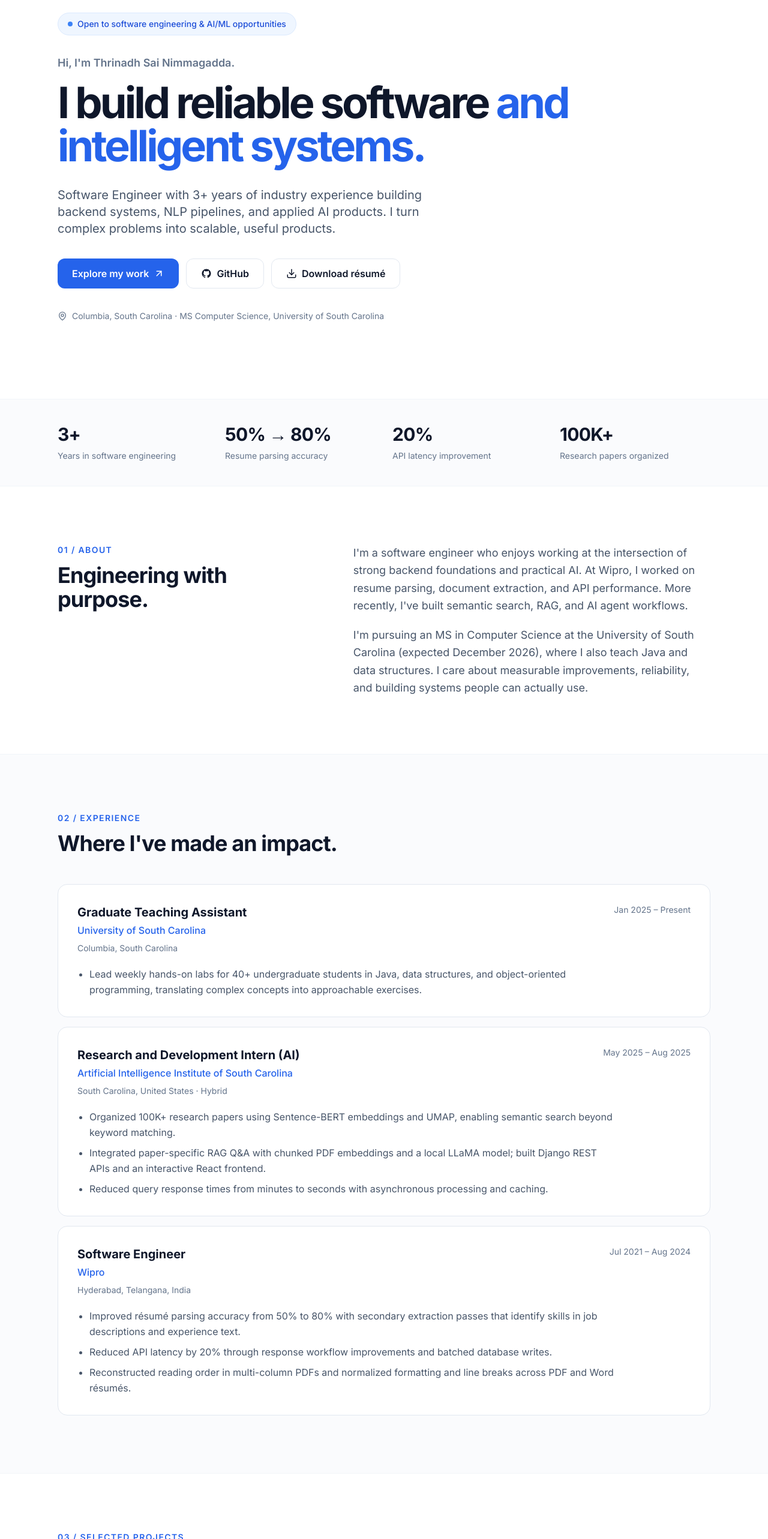
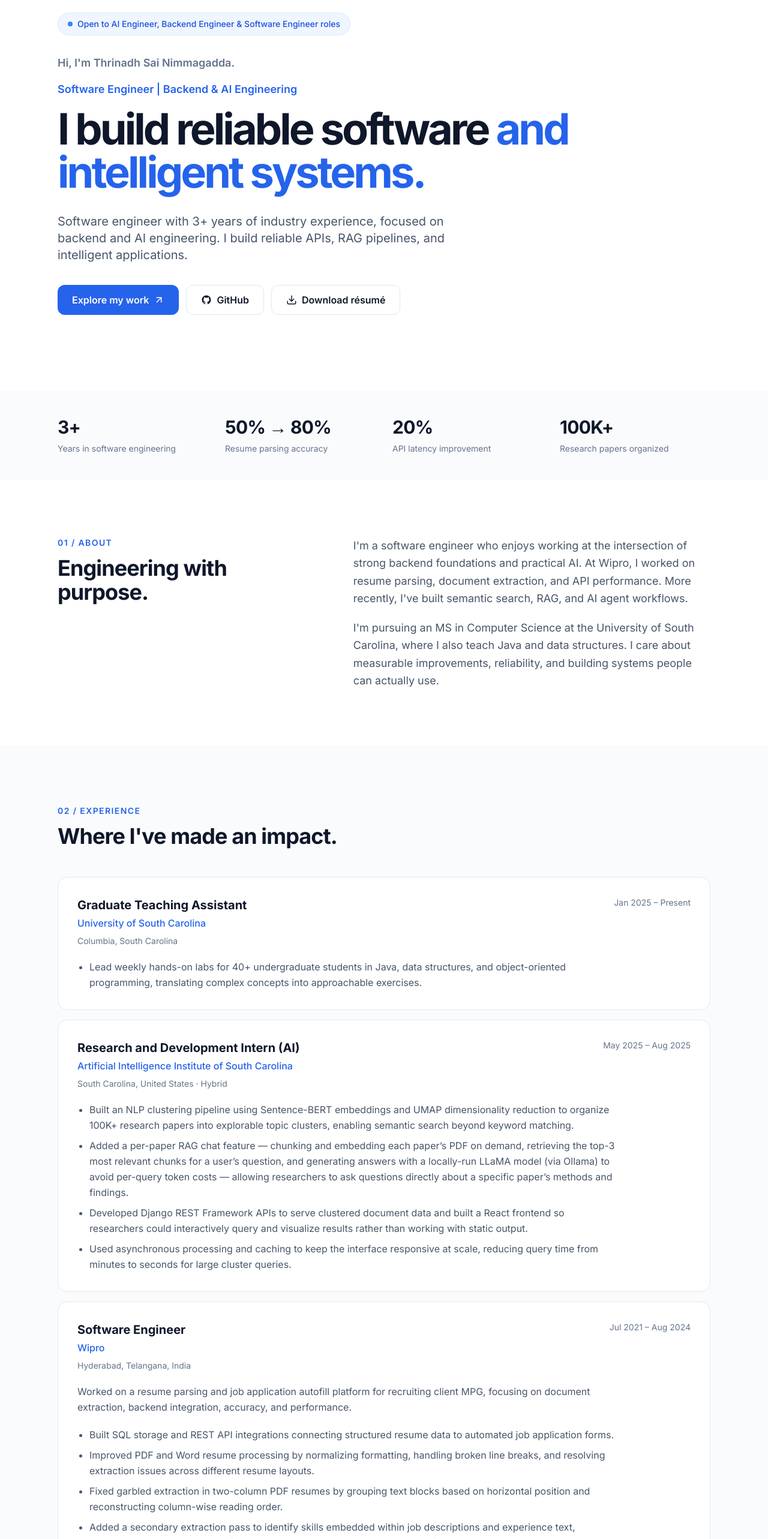
Before and after one commit to thrinadhnimmagadda1/Portfolio, a React (Vite) app: page / in a window 1280 px wide. Shown: the part 180-2746 px from the top of the page at 60% size. Built offline with nearby package versions, Linux system fonts and the light colour scheme.

Commit message:
Refine engineering role focus, skills, and experience copy

```diff
--- a/index.html
+++ b/index.html
@@ -1 +1 @@
-<!doctype html><html lang="en"><head><meta charset="UTF-8"/><meta name="viewport" content="width=device-width,initial-scale=1.0"/><meta name="theme-color" content="#ffffff"/><meta name="description" content="Thrinadh Sai Nimmagadda — Software Engineer building scalable backend systems, applied AI and machine learning products. Explore experience, projects and contact."/><meta property="og:title" content="Thrinadh Sai Nimmagadda | Software Engineer & AI/ML"/><meta property="og:description" content="Software engineering, backend systems, applied AI and ML projects."/><meta property="og:type" content="website"/><title>Thrinadh Sai Nimmagadda | Software Engineer & AI/ML</title></head><body><div id="root"></div><script type="module" src="/src/main.tsx"></script></body></html>
+<!doctype html><html lang="en"><head><meta charset="UTF-8"/><meta name="viewport" content="width=device-width,initial-scale=1.0"/><meta name="theme-color" content="#ffffff"/><meta name="description" content="Thrinadh Sai Nimmagadda — Software Engineer building scalable backend systems, applied AI and machine learning products. Explore experience, projects and contact."/><meta property="og:title" content="Thrinadh Sai Nimmagadda | Software Engineer | Backend & AI Engineering"/><meta property="og:description" content="Software engineering, backend systems, applied AI and ML projects."/><meta property="og:type" content="website"/><title>Thrinadh Sai Nimmagadda | Software Engineer | Backend & AI Engineering</title></head><body><div id="root"></div><script type="module" src="/src/main.tsx"></script></body></html>
--- a/src/App.tsx
+++ b/src/App.tsx
@@ -5,7 +5,6 @@ import {
   Code2,
   BrainCircuit,
   Database,
-  MapPin,
 } from "lucide-react";
 
 import {
@@ -34,6 +33,7 @@ const experiences = experienceData.map((e) => ({
   org: e.company,
   time: e.period,
   location: e.location,
+  summary: e.summary,
   bullets: e.bullets,
 }));
 const skills = skillData.map((s) => ({
@@ -106,20 +106,21 @@ export default function App() {
         >
           <div className="max-w-4xl">
             <div className="inline-flex items-center gap-2 rounded-full bg-blue-50 border border-blue-100 px-4 py-2 text-blue-700 text-sm font-medium mb-8">
-              <span className="h-2 w-2 rounded-full bg-blue-500" /> Open to
-              software engineering & AI/ML opportunities
+              <span className="h-2 w-2 rounded-full bg-blue-500" /> Open to AI
+              Engineer, Backend Engineer & Software Engineer roles
             </div>
             <p className="text-lg font-semibold text-slate-500 mb-4">
               Hi, I'm Thrinadh Sai Nimmagadda.
+            </p>
+            <p className="text-blue-600 font-semibold text-lg mb-4">
+              {personal.title}
             </p>
             <h1 className="text-5xl sm:text-6xl md:text-7xl font-bold tracking-[-0.055em] leading-[1.08]">
               I build reliable software{" "}
               <span className="text-blue-600">and intelligent systems.</span>
             </h1>
             <p className="text-lg md:text-xl text-slate-600 leading-relaxed max-w-2xl mt-8">
-              Software Engineer with 3+ years of industry experience building
-              backend systems, NLP pipelines, and applied AI products. I turn
-              complex problems into scalable, useful products.
+              {personal.tagline}
             </p>
             <div className="flex flex-wrap gap-3 mt-9">
               <a
@@ -143,10 +144,6 @@ export default function App() {
               >
                 <Download size={18} /> Download résumé
               </a>
-            </div>
-            <div className="flex items-center gap-2 text-slate-500 text-sm mt-9">
-              <MapPin size={16} /> Columbia, South Carolina · MS Computer
-              Science, University of South Carolina
             </div>
           </div>
         </section>
@@ -188,9 +185,9 @@ export default function App() {
             </p>
             <p>
               I'm pursuing an MS in Computer Science at the University of South
-              Carolina (expected December 2026), where I also teach Java and
-              data structures. I care about measurable improvements,
-              reliability, and building systems people can actually use.
+              Carolina, where I also teach Java and data structures. I care
+              about measurable improvements, reliability, and building systems
+              people can actually use.
             </p>
           </div>
         </section>
@@ -221,6 +218,11 @@ export default function App() {
                     </p>
                   </div>
                   <p className="text-sm text-slate-500 mt-2">{e.location}</p>
+                  {e.summary && (
+                    <p className="text-slate-600 mt-5 leading-relaxed max-w-4xl">
+                      {e.summary}
+                    </p>
+                  )}
                   <ul className="list-disc pl-5 text-slate-600 mt-5 space-y-2 leading-relaxed max-w-4xl">
                     {e.bullets.map((b) => (
                       <li key={b}>{b}</li>
@@ -312,7 +314,7 @@ export default function App() {
                         <BrainCircuit size={22} />,
                         <Code2 size={22} />,
                         <Database size={22} />,
-                      ][i]
+                      ][i % 4]
                     }
                     <h3 className="font-bold text-slate-900">{s.label}</h3>
                   </div>
@@ -371,8 +373,8 @@ export default function App() {
             Let's build something meaningful.
           </h2>
           <p className="text-slate-600 max-w-xl mx-auto mt-6 leading-relaxed">
-            I'm exploring software engineering and applied AI opportunities. If
-            my work aligns with your team, I'd love to connect.
+            I'm looking for AI Engineer, Backend Engineer, and Software Engineer
+            roles. If my work aligns with your team, I'd love to connect.
           </p>
           <div className="flex flex-wrap justify-center gap-3 mt-9">
             <a
--- a/src/data/portfolio.ts
+++ b/src/data/portfolio.ts
@@ -1,10 +1,10 @@
-// Content aligned with the supplied résumé and LinkedIn screenshots.
+// Content aligned with the supplied résumé, LinkedIn screenshots, and user revisions.
 
 export const personal = {
   name: "Thrinadh Sai Nimmagadda",
-  title: "Software Engineer · Backend & AI/ML",
+  title: "Software Engineer | Backend & AI Engineering",
   tagline:
-    "Software Engineer with 3+ years of industry experience building backend systems, NLP pipelines, and applied AI products.",
+    "Software engineer with 3+ years of industry experience, focused on backend and AI engineering. I build reliable APIs, RAG pipelines, and intelligent applications.",
   email: "thrinadhnimmagadda20@gmail.com",
   phone: "(803) 354-8350",
   linkedin: "https://www.linkedin.com/in/thrinadhsainimmagadda/",
@@ -25,6 +25,7 @@ export const experiences = [
       "Lead weekly hands-on labs for 40+ undergraduate students in Java, data structures, and object-oriented programming, translating complex concepts into approachable exercises.",
     ],
     tags: ["Java", "Data Structures", "OOP"],
+    summary: "",
   },
   {
     id: 1,
@@ -34,11 +35,13 @@ export const experiences = [
     period: "May 2025 – Aug 2025",
     type: "Part-time",
     bullets: [
-      "Organized 100K+ research papers using Sentence-BERT embeddings and UMAP, enabling semantic search beyond keyword matching.",
-      "Integrated paper-specific RAG Q&A with chunked PDF embeddings and a local LLaMA model; built Django REST APIs and an interactive React frontend.",
-      "Reduced query response times from minutes to seconds with asynchronous processing and caching.",
+      "Built an NLP clustering pipeline using Sentence-BERT embeddings and UMAP dimensionality reduction to organize 100K+ research papers into explorable topic clusters, enabling semantic search beyond keyword matching.",
+      "Added a per-paper RAG chat feature — chunking and embedding each paper’s PDF on demand, retrieving the top-3 most relevant chunks for a user’s question, and generating answers with a locally-run LLaMA model (via Ollama) to avoid per-query token costs — allowing researchers to ask questions directly about a specific paper’s methods and findings.",
+      "Developed Django REST Framework APIs to serve clustered document data and built a React frontend so researchers could interactively query and visualize results rather than working with static output.",
+      "Used asynchronous processing and caching to keep the interface responsive at scale, reducing query time from minutes to seconds for large cluster queries.",
     ],
     tags: ["Python", "Sentence-BERT", "UMAP", "Django", "React", "RAG"],
+    summary: "",
   },
   {
     id: 2,
@@ -48,11 +51,16 @@ export const experiences = [
     period: "Jul 2021 – Aug 2024",
     type: "Full-time",
     bullets: [
-      "Improved résumé parsing accuracy from 50% to 80% with secondary extraction passes that identify skills in job descriptions and experience text.",
-      "Reduced API latency by 20% through response workflow improvements and batched database writes.",
-      "Reconstructed reading order in multi-column PDFs and normalized formatting and line breaks across PDF and Word résumés.",
+      "Built SQL storage and REST API integrations connecting structured resume data to automated job application forms.",
+      "Improved PDF and Word resume processing by normalizing formatting, handling broken line breaks, and resolving extraction issues across different resume layouts.",
+      "Fixed garbled extraction in two-column PDF resumes by grouping text blocks based on horizontal position and reconstructing column-wise reading order.",
+      "Added a secondary extraction pass to identify skills embedded within job descriptions and experience text, improving extraction accuracy from ~50% to ~80% on problematic resume formats.",
+      "Reduced API latency by ~20% by optimizing the response flow and batching database writes.",
+      "Wrote unit tests and debugged data quality issues in extracted resume fields to improve autofill reliability.",
     ],
     tags: ["Python", "REST APIs", "Document Processing", "Backend Engineering"],
+    summary:
+      "Worked on a resume parsing and job application autofill platform for recruiting client MPG, focusing on document extraction, backend integration, accuracy, and performance.",
   },
 ];
 
@@ -173,46 +181,63 @@ export const skills = [
     category: "Machine Learning & NLP",
     icon: "🧠",
     items: [
-      "LLMs",
-      "RAG Pipelines",
       "NLP",
+      "PyTorch",
+      "TensorFlow",
+      "scikit-learn",
       "XGBoost",
-      "scikit-learn",
-      "TensorFlow",
-      "PyTorch",
       "SHAP",
+      "SMOTE",
+      "BERT",
       "Sentence-Transformers",
     ],
   },
   {
-    category: "Frameworks & Libraries",
+    category: "LLMs & AI Agents",
+    icon: "🔧",
+    items: [
+      "LLMs (OpenAI API)",
+      "RAG Pipelines",
+      "LangChain",
+      "LangGraph",
+      "AutoGen",
+      "AI Agents",
+      "Hugging Face",
+      "RAGAS",
+    ],
+  },
+  {
+    category: "Backend & Frontend",
     icon: "⚙️",
     items: [
       "FastAPI",
       "Django",
       "Flask",
       "Spring Boot",
+      "REST APIs",
+      "Microservices",
       "React",
-      "LangChain",
-      "LangGraph",
-      "Hugging Face",
-      "FAISS",
     ],
   },
   {
-    category: "Databases & Tools",
+    category: "Databases & Retrieval",
     icon: "🗄️",
-    items: [
-      "PostgreSQL",
-      "MySQL",
-      "Redis",
-      "Docker",
-      "Git",
-      "CI/CD",
-      "Kafka",
-      "ChromaDB",
-      "Power BI",
-    ],
+    items: ["PostgreSQL", "MySQL", "Redis", "FAISS", "ChromaDB", "DBMS"],
+  },
+  {
+    category: "Data & Analytics",
+    icon: "📊",
+    items: ["Pandas", "Power BI", "Excel"],
+  },
+  {
+    category: "Cloud & Engineering Tools",
+    icon: "☁️",
+    items: ["AWS", "Kafka", "Docker", "Git", "CI/CD"],
+  },
+  {
+    category: "Computer Science Foundations",
+    icon: "💡",
+    items: ["Problem Solving", "Data Structures & Algorithms"],
   },
 ];
 
```
